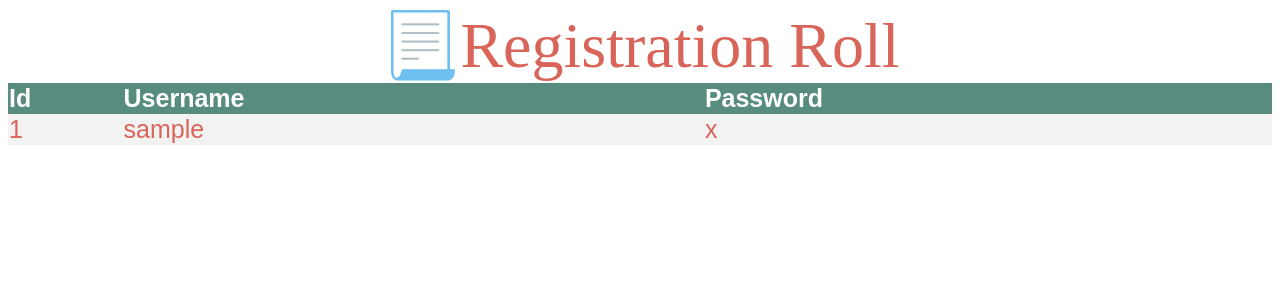
After one commit to MichaelViernes271/Registration_Form, a PHP site: page /php/test.php in a window 1280 px wide. The commit adds this page. Shown: the top 300 px of the page. Run offline with PHP 8.4, Linux system fonts and the light colour scheme; tables that the repository leaves empty or names only in its code hold one stand-in row (values such as "Sample post").

Commit message:
Add files via upload

```diff
--- /dev/null
+++ b/php/test.php
@@ -0,0 +1,65 @@
+<!DOCTYPE html>
+<html>
+<head>
+	<title>Table with database</title>
+	<style type="text/css">
+		table {
+			border-collapse: collapse;
+			width: 100%;
+			color: #d96459;
+			font-family: Arial, "Helvetica Neue", Helvetica, sans-serif;
+			font-size: 25px;
+			text-align: left;
+		}
+
+		th {
+			background-color: #588c7e;
+			color: white;
+		}
+
+		tr:nth-child(even) {
+			background-color: #f2f2f2;
+		}
+
+		caption {
+			font-family: serif;
+			font-size: 4rem;
+		}
+		caption::before{
+			content: "📃";
+		}
+	</style>
+</head>
+<body>
+	<table>
+		<caption>Registration Roll</caption>
+		<tr>
+			<th>Id</th>
+			<th>Username</th>
+			<th>Password</th>
+		</tr>
+		<?php
+		$conn = mysqli_connect("localhost", "root", "", "tutorial");
+		if($conn -> connect_error){
+			die("Connection_failed: " . $conn-> connect_error);
+		}
+
+		$sql =  "SELECT Id, Username, Password from users";
+		$result = $conn-> query($sql);
+
+		if($result-> num_rows > 0){
+			while($row = $result-> fetch_assoc()){
+			echo "<tr><td>" . $row["Id"] . "</td><td>" . $row["Username"] . "</td><td>" . $row["Password"] . "</td></tr>";
+			}
+			echo "</table>";
+		}
+		else{
+			echo "0 results";
+		}
+
+		$conn-> close();
+		?>
+	</table>
+
+</body>
+</html>
```
Also changed, not shown: home.php (+8 -2 lines), edit.php (line endings or trailing spaces), extra.php (line endings or trailing spaces), index.php (line endings or trailing spaces), php/config.php (line endings or trailing spaces), php/logout.php (line endings or trailing spaces), register.php (line endings or trailing spaces), style/style.css (line endings or trailing spaces).
